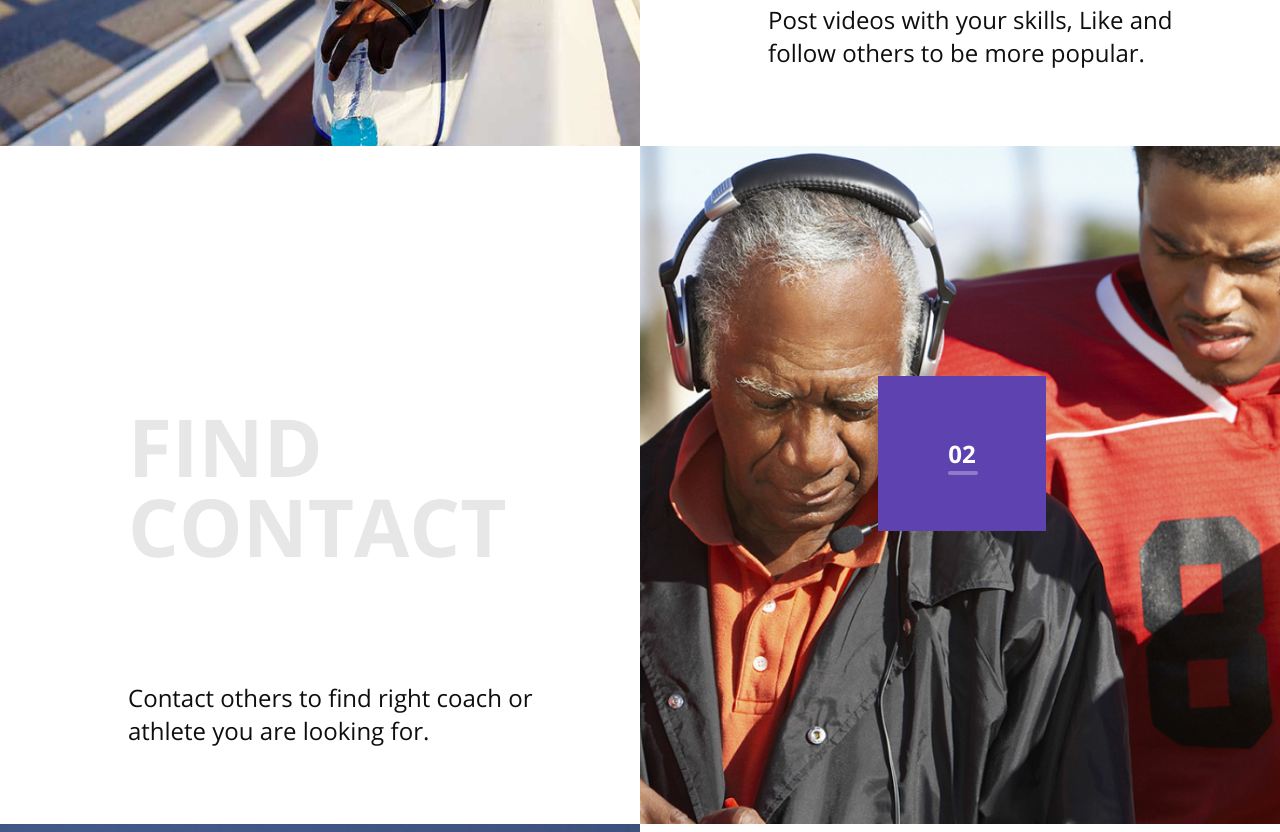
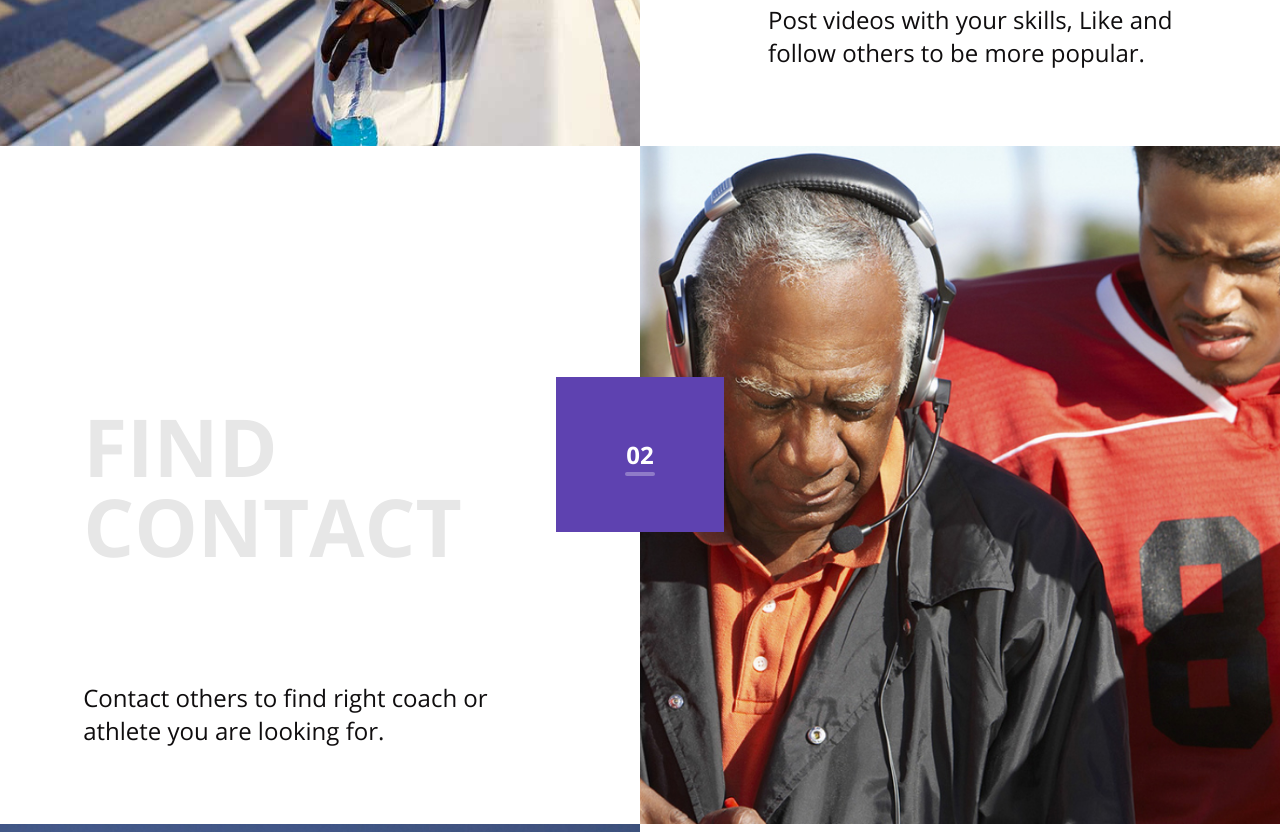
Before and after one commit to AlxLebedev/Netology-Diploma-mq18, a plain HTML site: page index.html in a window 1280 px wide. Shown: the part 3726-4558 px from the top of the page. Drawn offline with Linux system fonts and the light colour scheme; files whose address does not match are found by name.

Commit message:
ver5
исправил позиционирование третей секции

```diff
--- a/styles.css
+++ b/styles.css
@@ -47,6 +47,8 @@ p {
     padding-left: 0;
 }
 
+/*...........header code.............................................*/
+
 .main-header {
     position: relative;
     background-color: #0a0e34;
@@ -74,14 +76,13 @@ p {
     padding-left: 6.25%;
     padding-right: 6.25%;
     color: #ffffff;
-
 }
 
 .logo {
     margin-bottom: 135px;
 }
 
-.logo a, .slogan {
+.logo a {
     display: flex;
 }
 
@@ -722,6 +723,7 @@ p {
     .to-do-item {
         display: flex;
         box-sizing: border-box;
+        position: relative;
     }
 
     .to-do-item:nth-child(2) {
@@ -741,12 +743,16 @@ p {
         width: 50%;
         box-sizing: border-box;
         padding: 260px 6.5% 77px 128px;
+    }
 
+    .needs-to-do .to-do-item:nth-child(2) .to-do-content {
+        padding: 260px 128px 77px 6.5%;
     }
 
     .to-do-title {
         font-size: 80px;
         margin-bottom: 115px;
+        position: static;
     }
 
     .to-do-description {
@@ -758,24 +764,14 @@ p {
         height: 155px;
         font-size: 24px;
         line-height: 155px;
-        top: -35px;
-        left: -210px;
-    }
-
-    .needs-to-do .to-do-item:nth-child(2) .to-do-content .to-do-title::before {
-        top: -30px;
-        left: 750px;
+        top: 231px;
+        left: calc(50% - 84px);
     }
 
     .to-do-item .to-do-content .to-do-title::after {
-        top: 60px;
-        left: -140px;
+        top: 326px;
+        left: calc(50% - 15px);
         width: 30px;
-    }
-
-    .to-do-item:nth-child(2) .to-do-content .to-do-title::after {
-        top: 65px;
-        left: 820px;
     }
 
     .main-footer {
```
